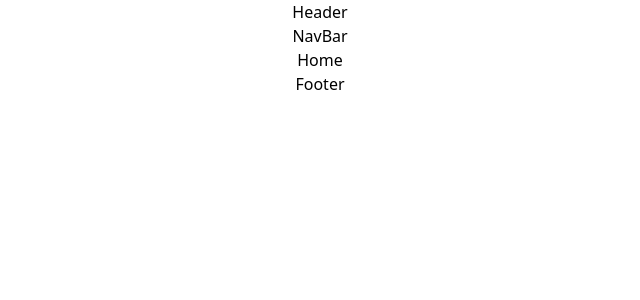
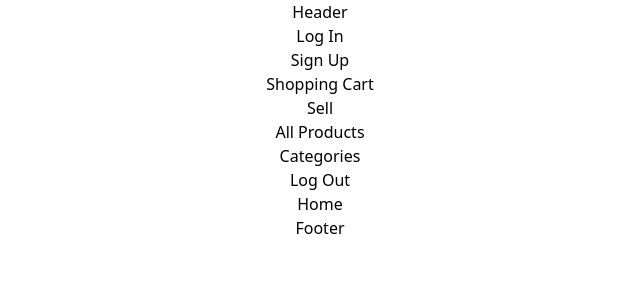
Before and after one commit to Hub-Mo-Amotek/E-commerce-webshop, a React (Create React App) app in the folder webshop-frontend/: page / in a window 1280 px wide. Shown: the top 300 px of the page, without its empty margins (320-960 px from the left). Built offline with nearby package versions, Linux system fonts and the light colour scheme; the HTML template or start-up script is replaced by a standard one.

Commit message:
edited the navbar, added the options

```diff
--- a/webshop-frontend/src/components/NavBar.js
+++ b/webshop-frontend/src/components/NavBar.js
@@ -1,9 +1,37 @@
 import React from 'react'
 
 const NavBar = () => {
-  return (
-    <div>NavBar</div>
-  )
+    return (
+        <div className="navbar">
+            <div className="navbar_option1">
+              <span className="login">Log In</span>
+            </div>
+
+            <div className="navbar_option2">
+                    <span className="signup">Sign Up</span>
+            </div>
+
+            <div className="navbar_option3">
+                    <span className="cart">Shopping Cart</span>
+            </div>
+
+            <div className="navbar_option4">
+                    <span className="sell">Sell</span>
+            </div>
+
+            <div className="navbar_option5">
+                    <span className="products">All Products</span>
+            </div>
+
+            <div className="navbar_option6">
+                    <span className="categories">Categories</span>
+            </div>
+
+            <div className="navbar_option7">
+                    <span className="logout">Log Out</span>
+            </div>
+        </div>
+    )
 }
 
 export default NavBar
```
